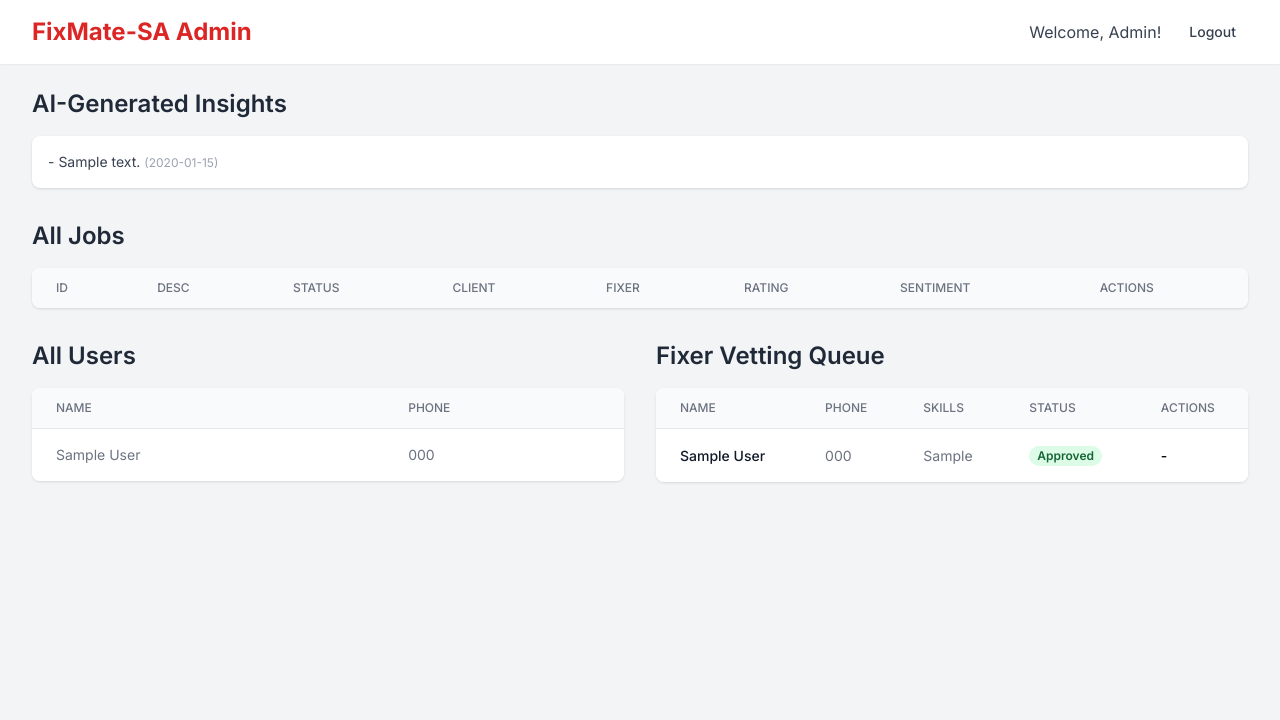
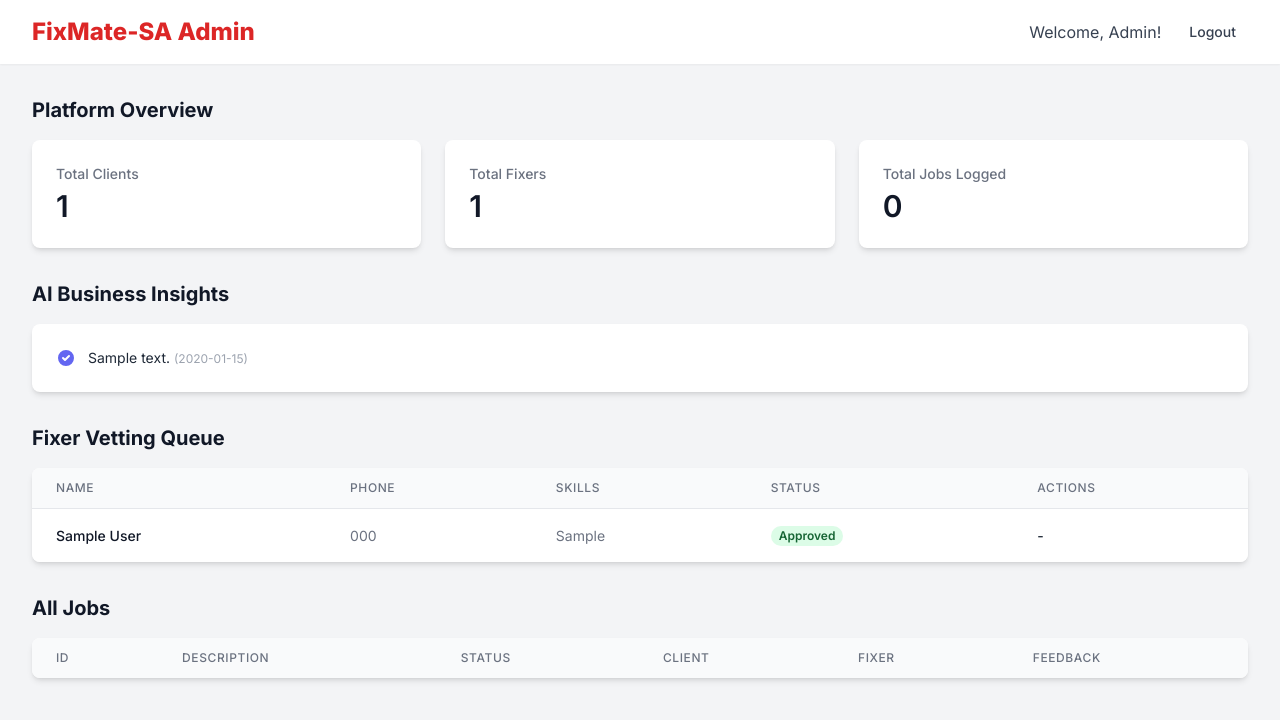
Before and after one commit to FixMate-SA/fixmate-app, a Flask app: page /admin in a window 1280 px wide. Shown: the top 720 px of the page. Run offline with Flask 3, Linux system fonts and the light colour scheme; a user stored in the database is signed in; tables that the repository leaves empty hold one stand-in row (values such as "Sample post"); lists and menus that the app fills with data are empty; some libraries are stand-ins or nearby versions.

```diff
--- a/templates/admin_dashboard.html
+++ b/templates/admin_dashboard.html
@@ -5,145 +5,91 @@
     <meta name="viewport" content="width=device-width, initial-scale=1.0">
     <title>Admin Dashboard - FixMate-SA</title>
     <script src="https://cdn.tailwindcss.com"></script>
-    <link href="https://fonts.googleapis.com/css2?family=Inter:wght@400;500;600;700&display=swap" rel="stylesheet">
-    <style> body { font-family: 'Inter', sans-serif; } </style>
+    <link href="https://fonts.googleapis.com/css2?family=Inter:wght@400;500;600;700;800&display=swap" rel="stylesheet">
+    <style>
+        body {
+            font-family: 'Inter', sans-serif;
+            background-color: #f3f4f6;
+        }
+    </style>
 </head>
-<body class="bg-gray-100">
-    <nav class="bg-white shadow-sm">
+<body class="antialiased text-gray-800">
+    <nav class="bg-white shadow-sm sticky top-0 z-50">
         <div class="max-w-7xl mx-auto px-4 sm:px-6 lg:px-8">
             <div class="flex justify-between h-16">
                 <div class="flex-shrink-0 flex items-center">
-                    <h1 class="text-2xl font-bold text-red-600">FixMate-SA Admin</h1>
+                    <h1 class="text-2xl font-extrabold text-red-600">FixMate-SA Admin</h1>
                 </div>
                 <div class="flex items-center">
-                    <span class="text-gray-700 mr-4">Welcome, Admin!</span>
+                    <span class="text-gray-700 mr-4 hidden sm:block">Welcome, Admin!</span>
                     <a href="{{ url_for('logout') }}" class="px-3 py-2 text-sm font-medium text-gray-700 rounded-md hover:bg-gray-100">Logout</a>
                 </div>
             </div>
         </div>
     </nav>
 
-    <main class="max-w-7xl mx-auto py-6 sm:px-6 lg:px-8 space-y-8">
+    <main class="max-w-7xl mx-auto py-8 px-4 sm:px-6 lg:px-8 space-y-8">
 
-        <!-- AI Insights Section -->
+        <!-- Stat Cards Section -->
         <div>
-            <h2 class="text-2xl font-semibold text-gray-800 mb-4">AI-Generated Insights</h2>
-             <div class="bg-white shadow overflow-hidden sm:rounded-lg p-4">
-                {% if insights %}
-                    <ul class="space-y-2">
-                    {% for insight in insights %}
-                        <li class="text-sm text-gray-700">- {{ insight.insight_text }} <span class="text-xs text-gray-400"> ({{ insight.generated_at.strftime('%Y-%m-%d') }})</span></li>
-                    {% endfor %}
-                    </ul>
-                {% else %}
-                    <p class="text-sm text-gray-500">No insights have been generated yet. Run the 'flask analyze-data' command.</p>
-                {% endif %}
+            <h2 class="text-xl font-bold text-gray-900 mb-4">Platform Overview</h2>
+            <div class="grid grid-cols-1 md:grid-cols-3 gap-6">
+                <div class="bg-white p-6 rounded-lg shadow-md">
+                    <h3 class="text-sm font-medium text-gray-500">Total Clients</h3>
+                    <p class="mt-1 text-3xl font-semibold text-gray-900">{{ users|length }}</p>
                 </div>
+                <div class="bg-white p-6 rounded-lg shadow-md">
+                    <h3 class="text-sm font-medium text-gray-500">Total Fixers</h3>
+                    <p class="mt-1 text-3xl font-semibold text-gray-900">{{ fixers|length }}</p>
                 </div>
-
-        <!-- Jobs Section -->
-        <div>
-            <h2 class="text-2xl font-semibold text-gray-800 mb-4">All Jobs</h2>
-            <div class="bg-white shadow overflow-hidden sm:rounded-lg">
-                <div class="overflow-x-auto">
-                    <table class="min-w-full divide-y divide-gray-200">
-                        <thead class="bg-gray-50">
-                            <tr>
-                                <th class="px-6 py-3 text-left text-xs font-medium text-gray-500 uppercase">ID</th>
-                                <th class="px-6 py-3 text-left text-xs font-medium text-gray-500 uppercase">Desc</th>
-                                <th class="px-6 py-3 text-left text-xs font-medium text-gray-500 uppercase">Status</th>
-                                <th class="px-6 py-3 text-left text-xs font-medium text-gray-500 uppercase">Client</th>
-                                <th class="px-6 py-3 text-left text-xs font-medium text-gray-500 uppercase">Fixer</th>
-                                <th class="px-6 py-3 text-left text-xs font-medium text-gray-500 uppercase">Rating</th>
-                                <th class="px-6 py-3 text-left text-xs font-medium text-gray-500 uppercase">Sentiment</th>
-                                <th class="px-6 py-3 text-left text-xs font-medium text-gray-500 uppercase">Actions</th>
-                            </tr>
-                        </thead>
-                        <tbody>
-                            {% for job in jobs %}
-                            <tr class="bg-white">
-                                <td class="px-6 py-4 text-sm text-gray-500">#{{ job.id }}</td>
-                                <td class="px-6 py-4 text-sm text-gray-500" title="{{ job.rating_comment or '' }}">{{ job.description }}</td>
-                                <td class="px-6 py-4 text-sm text-gray-500">{{ job.status }}</td>
-                                <td class="px-6 py-4 text-sm text-gray-500">{{ job.client.full_name or job.client.phone_number }}</td>
-                                <td class="px-6 py-4 text-sm text-gray-500">{{ job.assigned_fixer.full_name if job.assigned_fixer else 'N/A' }}</td>
-                                <td class="px-6 py-4 text-sm text-gray-500">{{ job.rating or 'N/A' }}</td>
-                                <td class="px-6 py-4 text-sm text-gray-500">{{ job.sentiment or 'N/A' }}</td>
-                                <td class="px-6 py-4 text-sm text-gray-500">
-                                    {% if not job.assigned_fixer %}
-                                    <form action="{{ url_for('admin_assign_job') }}" method="POST" class="flex items-center space-x-2">
-                                        <input type="hidden" name="job_id" value="{{ job.id }}">
-                                        <select name="fixer_id" class="block w-full pl-3 pr-10 py-2 text-sm border-gray-300 focus:outline-none focus:ring-indigo-500 focus:border-indigo-500 sm:text-sm rounded-md">
-                                            <option>Select Fixer</option>
-                                            {% for fixer in fixers %}
-                                            <option value="{{ fixer.id }}">{{ fixer.full_name }} ({{ fixer.skills }})</option>
-                                            {% endfor %}
-                                        </select>
-                                        <button type="submit" class="inline-flex items-center px-3 py-2 border border-transparent text-sm leading-4 font-medium rounded-md shadow-sm text-white bg-indigo-600 hover:bg-indigo-700 focus:outline-none">
-                                            Assign
-                                        </button>
-                                    </form>
-                                    {% else %}
-                                    -
-                                    {% endif %}
-                                </td>
-                            </tr>
-                            {% endfor %}
-                        </tbody>
-                    </table>
+                <div class="bg-white p-6 rounded-lg shadow-md">
+                    <h3 class="text-sm font-medium text-gray-500">Total Jobs Logged</h3>
+                    <p class="mt-1 text-3xl font-semibold text-gray-900">{{ jobs|length }}</p>
                 </div>
             </div>
         </div>
 
-        <!-- Users and Fixers Side-by-Side -->
-        <div class="grid grid-cols-1 md:grid-cols-2 gap-8">
-            <!-- Users Section -->
+        <!-- AI Insights Section -->
         <div>
-                <h2 class="text-2xl font-semibold text-gray-800 mb-4">All Users</h2>
-                <div class="bg-white shadow overflow-hidden sm:rounded-lg">
-                    <div class="overflow-x-auto">
-                        <table class="min-w-full divide-y divide-gray-200">
-                            <thead class="bg-gray-50">
-                                <tr>
-                                    <th class="px-6 py-3 text-left text-xs font-medium text-gray-500 uppercase">Name</th>
-                                    <th class="px-6 py-3 text-left text-xs font-medium text-gray-500 uppercase">Phone</th>
-                                </tr>
-                            </thead>
-                            <tbody>
-                                {% for user in users %}
-                                <tr class="bg-white">
-                                    <td class="px-6 py-4 text-sm text-gray-500">{{ user.full_name or 'N/A' }}</td>
-                                    <td class="px-6 py-4 text-sm text-gray-500">{{ user.phone_number }}</td>
-                                </tr>
+            <h2 class="text-xl font-bold text-gray-900 mb-4">AI Business Insights</h2>
+             <div class="bg-white shadow-md rounded-lg p-6">
+                {% if insights %}
+                    <ul class="space-y-3">
+                    {% for insight in insights %}
+                        <li class="text-sm text-gray-800 flex items-start">
+                            <svg class="flex-shrink-0 h-5 w-5 text-indigo-500 mr-3" xmlns="http://www.w3.org/2000/svg" viewBox="0 0 20 20" fill="currentColor"><path fill-rule="evenodd" d="M10 18a8 8 0 100-16 8 8 0 000 16zm3.707-9.293a1 1 0 00-1.414-1.414L9 10.586 7.707 9.293a1 1 0 00-1.414 1.414l2 2a1 1 0 001.414 0l4-4z" clip-rule="evenodd" /></svg>
+                            <span>{{ insight.insight_text }} <span class="text-xs text-gray-400"> ({{ insight.generated_at.strftime('%Y-%m-%d') }})</span></span>
+                        </li>
                     {% endfor %}
-                            </tbody>
-                        </table>
-                    </div>
+                    </ul>
+                {% else %}
+                    <p class="text-sm text-gray-500">No insights generated yet. Run the `flask analyze-data` command to get started.</p>
+                {% endif %}
             </div>
         </div>
 
         <!-- Fixer Vetting Section -->
         <div>
-                <h2 class="text-2xl font-semibold text-gray-800 mb-4">Fixer Vetting Queue</h2>
-                <div class="bg-white shadow overflow-hidden sm:rounded-lg">
+            <h2 class="text-xl font-bold text-gray-900 mb-4">Fixer Vetting Queue</h2>
+            <div class="bg-white shadow-md overflow-hidden rounded-lg">
                 <div class="overflow-x-auto">
                     <table class="min-w-full divide-y divide-gray-200">
                         <thead class="bg-gray-50">
                             <tr>
-                                    <th class="px-6 py-3 text-left text-xs font-medium text-gray-500 uppercase">Name</th>
-                                    <th class="px-6 py-3 text-left text-xs font-medium text-gray-500 uppercase">Phone</th>
-                                    <th class="px-6 py-3 text-left text-xs font-medium text-gray-500 uppercase">Skills</th>
-                                    <th class="px-6 py-3 text-left text-xs font-medium text-gray-500 uppercase">Status</th>
-                                    <th class="px-6 py-3 text-left text-xs font-medium text-gray-500 uppercase">Actions</th>
+                                <th class="px-6 py-3 text-left text-xs font-medium text-gray-500 uppercase tracking-wider">Name</th>
+                                <th class="px-6 py-3 text-left text-xs font-medium text-gray-500 uppercase tracking-wider">Phone</th>
+                                <th class="px-6 py-3 text-left text-xs font-medium text-gray-500 uppercase tracking-wider">Skills</th>
+                                <th class="px-6 py-3 text-left text-xs font-medium text-gray-500 uppercase tracking-wider">Status</th>
+                                <th class="px-6 py-3 text-left text-xs font-medium text-gray-500 uppercase tracking-wider">Actions</th>
                             </tr>
                         </thead>
-                            <tbody>
+                        <tbody class="bg-white divide-y divide-gray-200">
                             {% for fixer in fixers %}
-                                <tr class="bg-white">
-                                    <td class="px-6 py-4 text-sm text-gray-900 font-medium">{{ fixer.full_name }}</td>
-                                    <td class="px-6 py-4 text-sm text-gray-500">{{ fixer.phone_number }}</td>
-                                    <td class="px-6 py-4 text-sm text-gray-500">{{ fixer.skills }}</td>
-                                    <td class="px-6 py-4 text-sm">
+                            <tr class="hover:bg-gray-50">
+                                <td class="px-6 py-4 whitespace-nowrap text-sm text-gray-900 font-medium">{{ fixer.full_name }}</td>
+                                <td class="px-6 py-4 whitespace-nowrap text-sm text-gray-500">{{ fixer.phone_number }}</td>
+                                <td class="px-6 py-4 whitespace-nowrap text-sm text-gray-500">{{ fixer.skills }}</td>
+                                <td class="px-6 py-4 whitespace-nowrap text-sm">
                                     <span class="px-2 inline-flex text-xs leading-5 font-semibold rounded-full
                                         {% if fixer.vetting_status == 'approved' %} bg-green-100 text-green-800
                                         {% elif fixer.vetting_status == 'rejected' %} bg-red-100 text-red-800
@@ -151,18 +97,20 @@
                                         {{ fixer.vetting_status.replace('_', ' ').capitalize() }}
                                     </span>
                                 </td>
-                                    <td class="px-6 py-4 text-sm font-medium">
+                                <td class="px-6 py-4 whitespace-nowrap text-sm font-medium">
                                     {% if fixer.vetting_status == 'pending_review' %}
+                                    <div class="flex items-center space-x-4">
                                         <form action="{{ url_for('update_vetting_status') }}" method="POST" class="inline">
                                             <input type="hidden" name="fixer_id" value="{{ fixer.id }}">
                                             <input type="hidden" name="new_status" value="approved">
                                             <button type="submit" class="text-green-600 hover:text-green-900">Approve</button>
                                         </form>
-                                        <form action="{{ url_for('update_vetting_status') }}" method="POST" class="inline ml-4">
+                                        <form action="{{ url_for('update_vetting_status') }}" method="POST" class="inline">
                                             <input type="hidden" name="fixer_id" value="{{ fixer.id }}">
                                             <input type="hidden" name="new_status" value="rejected">
                                             <button type="submit" class="text-red-600 hover:text-red-900">Reject</button>
                                         </form>
+                                    </div>
                                     {% else %}
                                     <span>-</span>
                                     {% endif %}
@@ -174,7 +122,57 @@
                 </div>
             </div>
         </div>
+
+        <!-- All Jobs Section -->
+        <div>
+            <h2 class="text-xl font-bold text-gray-900 mb-4">All Jobs</h2>
+            <div class="bg-white shadow-md overflow-hidden rounded-lg">
+                <div class="overflow-x-auto">
+                    <table class="min-w-full divide-y divide-gray-200">
+                        <thead class="bg-gray-50">
+                            <tr>
+                                <th class="px-6 py-3 text-left text-xs font-medium text-gray-500 uppercase tracking-wider">ID</th>
+                                <th class="px-6 py-3 text-left text-xs font-medium text-gray-500 uppercase tracking-wider">Description</th>
+                                <th class="px-6 py-3 text-left text-xs font-medium text-gray-500 uppercase tracking-wider">Status</th>
+                                <th class="px-6 py-3 text-left text-xs font-medium text-gray-500 uppercase tracking-wider">Client</th>
+                                <th class="px-6 py-3 text-left text-xs font-medium text-gray-500 uppercase tracking-wider">Fixer</th>
+                                <th class="px-6 py-3 text-left text-xs font-medium text-gray-500 uppercase tracking-wider">Feedback</th>
+                            </tr>
+                        </thead>
+                        <tbody class="bg-white divide-y divide-gray-200">
+                            {% for job in jobs %}
+                            <tr class="hover:bg-gray-50">
+                                <td class="px-6 py-4 whitespace-nowrap text-sm text-gray-500">#{{ job.id }}</td>
+                                <td class="px-6 py-4 text-sm text-gray-500 max-w-xs truncate">{{ job.description }}</td>
+                                <td class="px-6 py-4 whitespace-nowrap text-sm">
+                                    <span class="px-2 inline-flex text-xs leading-5 font-semibold rounded-full
+                                        {% if job.status == 'complete' %} bg-green-100 text-green-800
+                                        {% elif job.status == 'accepted' or job.status == 'assigned' %} bg-blue-100 text-blue-800
+                                        {% else %} bg-gray-100 text-gray-800 {% endif %}">
+                                        {{ job.status.replace('_', ' ').capitalize() }}
+                                    </span>
+                                </td>
+                                <td class="px-6 py-4 whitespace-nowrap text-sm text-gray-500">{{ job.client.full_name or job.client.phone_number }}</td>
+                                <td class="px-6 py-4 whitespace-nowrap text-sm text-gray-500">{{ job.assigned_fixer.full_name if job.assigned_fixer else 'N/A' }}</td>
+                                <td class="px-6 py-4 whitespace-nowrap text-sm text-gray-500">
+                                    {% if job.rating %}
+                                        <div class="flex items-center">
+                                            <span class="font-bold mr-1">{{ job.rating }}/5</span>
+                                            <span class="text-yellow-400">★</span>
                                         </div>
+                                        <div class="text-xs text-gray-400 italic">"{{ job.rating_comment or 'No comment' }}"</div>
+                                    {% else %}
+                                        N/A
+                                    {% endif %}
+                                </td>
+                            </tr>
+                            {% endfor %}
+                        </tbody>
+                    </table>
+                </div>
+            </div>
+        </div>
+
     </main>
 </body>
 </html>
--- a/templates/dashboard.html
+++ b/templates/dashboard.html
@@ -39,7 +39,7 @@
                             </tr>
                         </thead>
                         <tbody class="bg-white divide-y divide-gray-200">
-                            {% for job in current_user.jobs|reverse %}
+                            {% for job in jobs %}
                                 <tr>
                                     <td class="px-6 py-4 whitespace-nowrap text-sm font-medium text-gray-900">#{{ job.id }}</td>
                                     <td class="px-6 py-4 whitespace-nowrap text-sm text-gray-500">{{ job.description }}</td>
@@ -56,8 +56,8 @@
                                         {{ job.assigned_fixer.full_name if job.assigned_fixer else 'Pending' }}
                                     </td>
                                     <td class="px-6 py-4 whitespace-nowrap text-sm font-medium">
-                                        <!-- NEW: Link to the tracking page -->
-                                        {% if job.status == 'accepted' or job.status == 'complete' %}
+                                        <!-- NEW: Link to the tracking page for accepted jobs -->
+                                        {% if job.status == 'accepted' %}
                                             <a href="{{ url_for('track_job', job_id=job.id) }}" class="text-indigo-600 hover:text-indigo-900">Track Fixer</a>
                                         {% else %}
                                             <span>-</span>
```
Also changed, not shown: templates/track_job.html (+9 -5 lines). Lines whose indentation alone changed are shown as unchanged.
